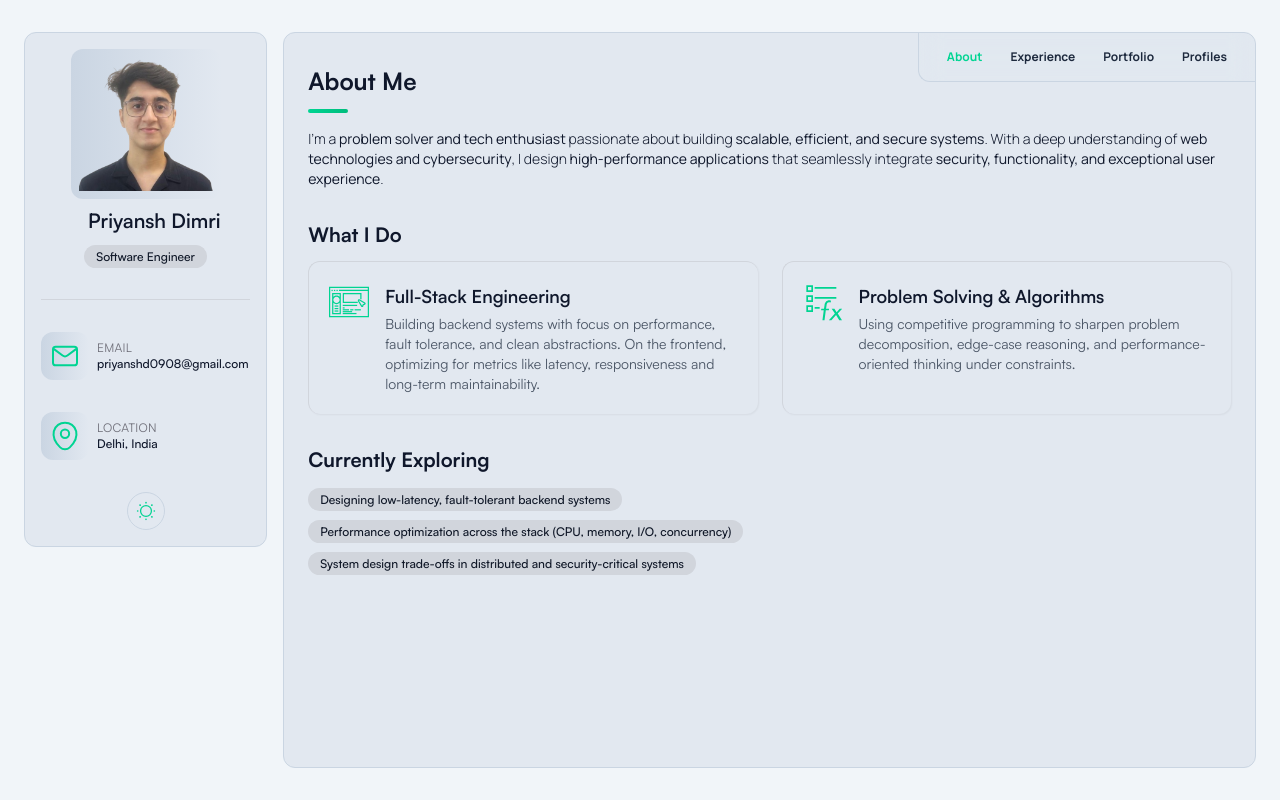
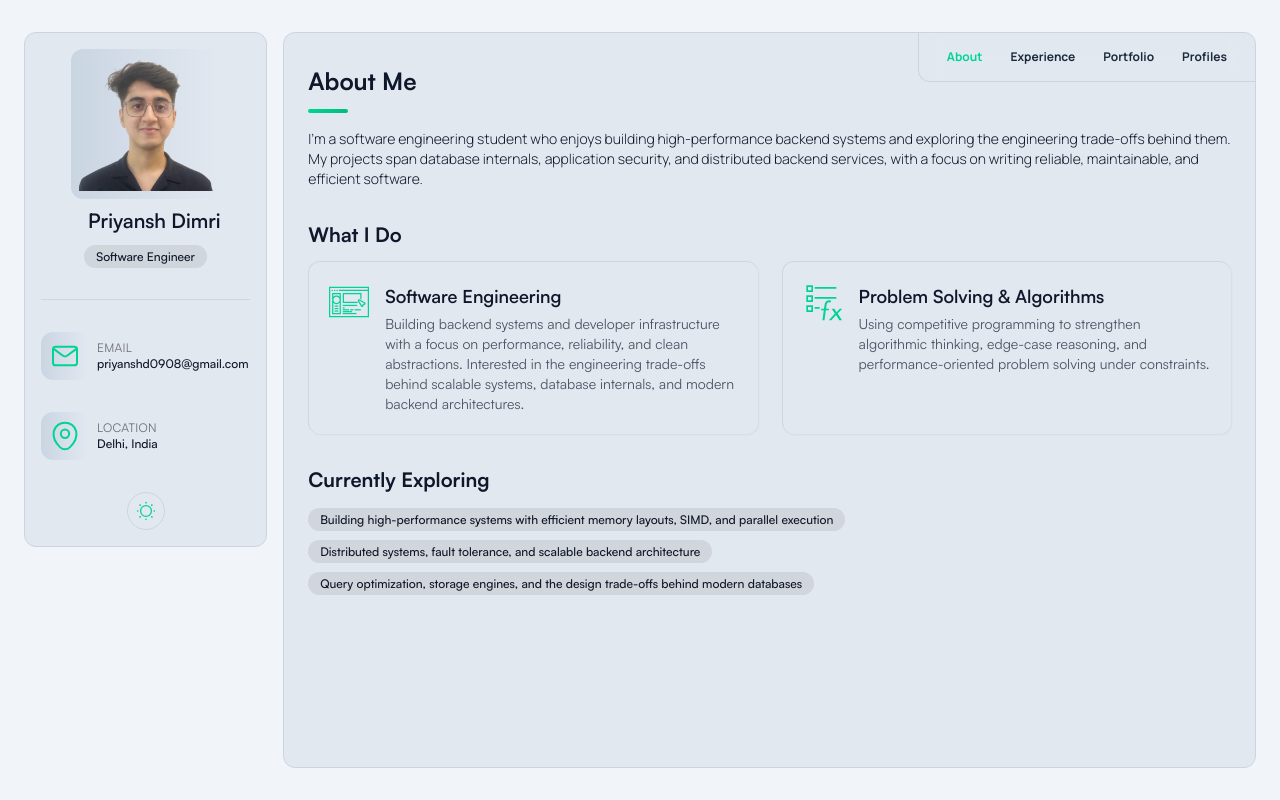
Before and after one commit to priyansh-dimri/portfolio, a React (Vite) app: page / in a window 1280 px wide. Built offline with nearby package versions, Linux system fonts and the light colour scheme.

Commit message:
feat: align portfolio with backend and system engg
- Add GistDB as the flagship project and remove Weather App and To-Do App.
- Refresh About, What I Do, and Currently Exploring sections.
- Update skills to reflect backend, systems, and database engineering.

```diff
--- a/src/components/CurrentlyExploring.jsx
+++ b/src/components/CurrentlyExploring.jsx
@@ -1,9 +1,9 @@
 import Badge from "./Badge";
 
 const exploringTopics = [
-  "Designing low-latency, fault-tolerant backend systems",
-  "Performance optimization across the stack (CPU, memory, I/O, concurrency)",
-  "System design trade-offs in distributed and security-critical systems",
+  "Building high-performance systems with efficient memory layouts, SIMD, and parallel execution",
+  "Distributed systems, fault tolerance, and scalable backend architecture",
+  "Query optimization, storage engines, and the design trade-offs behind modern databases",
 ];
 
 const CurrentlyExploring = () => {
--- a/src/components/ProjectsSection.jsx
+++ b/src/components/ProjectsSection.jsx
@@ -1,10 +1,31 @@
 import ProjectCard from "./ProjectCard";
+import GistDB from "../assets/images/projects/gistdb.png";
 import Argus from "../assets/images/projects/argus.png";
 import Encra from "../assets/images/projects/encra.png";
 import WeatherApp from "../assets/images/projects/weather-app.png";
 import TodoApp from "../assets/images/projects/todo.png";
 
 const projects = [
+  {
+    title: "GistDB",
+    description:
+      "GistDB is a single-node columnar OLAP database engine built from scratch in C++. It processes queries using 1,024-row vectorized execution, includes a custom buffer pool manager with LRU eviction, and a rule-based optimizer implementing predicate pushdown and column pruning, with SQL parsing as its only external dependency.",
+    techStack: [
+      "C++",
+      "Database Internals",
+      "Columnar Storage",
+      "Vectorized Query Execution",
+      "Query Optimization",
+      "Buffer Pool Management",
+      "Docker",
+      "GoogleTest",
+    ],
+    liveLink:
+      "https://hub.docker.com/repository/docker/priyanshd0908/gistdb/general",
+    repoLink: "https://github.com/priyansh-dimri/gistdb",
+    videoLink: "https://youtu.be/maMNzd2HwaA",
+    image: GistDB,
+  },
   {
     title: "Argus",
     description:
@@ -46,24 +67,6 @@ const projects = [
     videoLink: "https://youtu.be/VvuvK6gCZds",
     image: Encra,
   },
-  {
-    title: "Weather App",
-    description:
-      "A simple weather app that fetches real-time weather data based on user input.",
-    techStack: ["HTML", "CSS", "JavaScript", "API"],
-    liveLink: "https://priyansh-dimri.github.io/weather-app/",
-    repoLink: "https://github.com/priyansh-dimri/weather-app",
-    image: WeatherApp,
-  },
-  {
-    title: "To-Do App",
-    description:
-      "A task management app to add, remove, and mark tasks as complete.",
-    techStack: ["HTML", "CSS", "JavaScript"],
-    liveLink: "https://priyansh-dimri.github.io/todo-list/",
-    repoLink: "https://github.com/priyansh-dimri/todo-list",
-    image: TodoApp,
-  },
 ];
 
 const ProjectsSection = () => {
--- a/src/components/SkillsData.jsx
+++ b/src/components/SkillsData.jsx
@@ -9,7 +9,8 @@ const skillsData = [
     icon: DevIcon,
     skills: [
       "React",
-      "NextJS",
+      "Next.js",
+      "TypeScript",
       "JavaScript",
       "Node.js",
       "Express.js",
@@ -22,20 +23,20 @@ const skillsData = [
     ],
   },
   {
-    category: "Databases & Deployment",
+    category: "Databases & Infrastructure",
     icon: DbIcon,
     skills: [
       "PostgreSQL",
       "MongoDB",
-      "MySQL",
+      "SQLite",
       "Docker",
       "Linux",
+      "Git",
       "CI/CD (GitHub Actions)",
+      "Supabase",
       "Vercel",
       "Render",
       "Railway",
-      "Supabase",
-      "Netlify",
     ],
   },
   {
@@ -61,13 +62,13 @@ const skillsData = [
       "Go",
       "C++",
       "C",
-      "Low-Latency Systems",
-      "Middleware Development",
+      "Database Internals",
+      "Query Optimization",
+      "Buffer Pool Management",
+      "Performance Optimization",
       "Fault Tolerance",
-      "Performance Optimization",
-      "Test-driven Development",
-      "Data Structures",
-      "Algorithms",
+      "GoogleTest",
+      "Data Structures & Algorithms",
     ],
   },
 ];
--- a/src/components/WhatIDoData.jsx
+++ b/src/components/WhatIDoData.jsx
@@ -3,15 +3,15 @@ import CpIcon from "../assets/images/competitive-programming.svg";
 
 const whatIDoData = [
   {
-    title: "Full-Stack Engineering",
+    title: "Software Engineering",
     description:
-      "Building backend systems with focus on performance, fault tolerance, and clean abstractions. On the frontend, optimizing for metrics like latency, responsiveness and long-term maintainability.",
+      "Building backend systems and developer infrastructure with a focus on performance, reliability, and clean abstractions. Interested in the engineering trade-offs behind scalable systems, database internals, and modern backend architectures.",
     icon: WebDevIcon,
   },
   {
     title: "Problem Solving & Algorithms",
     description:
-      "Using competitive programming to sharpen problem decomposition, edge-case reasoning, and performance-oriented thinking under constraints.",
+      "Using competitive programming to strengthen algorithmic thinking, edge-case reasoning, and performance-oriented problem solving under constraints.",
     icon: CpIcon,
   },
 ];
--- a/src/views/About.jsx
+++ b/src/views/About.jsx
@@ -8,17 +8,11 @@ const About = () => {
       <div className="text-2xl font-bold">About Me</div>
       <GradientBar />
       <div className="text-sm font-light font-['Manrope'] my-3 mt-4">
-        I’m a <strong>problem solver and tech enthusiast</strong> passionate
-        about building <strong>scalable, efficient, and secure systems</strong>.
-        With a deep understanding of{" "}
-        <strong>web technologies and cybersecurity</strong>, I design
-        <strong> high-performance applications</strong> that seamlessly
-        integrate
-        <strong>
-          {" "}
-          security, functionality, and exceptional user experience
-        </strong>
-        .
+        I'm a software engineering student who enjoys building high-performance
+        backend systems and exploring the engineering trade-offs behind them. My
+        projects span database internals, application security, and distributed
+        backend services, with a focus on writing reliable, maintainable, and
+        efficient software.
       </div>
 
       <div className="text-xl font-bold mt-8 mb-3">What I Do</div>
```
Also changed, not shown: src/assets/images/projects/gistdb.png (added).
